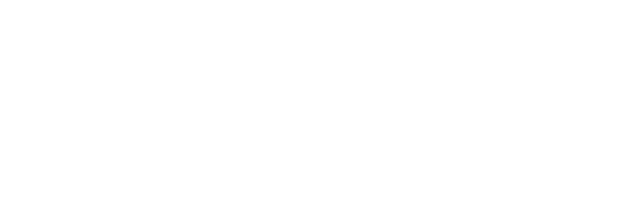
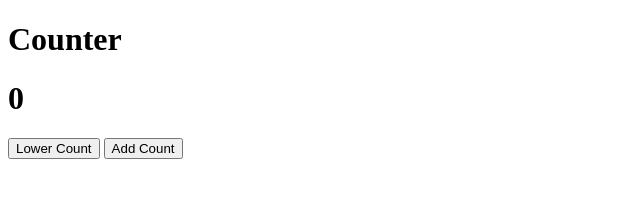
Before and after one commit to Tijanif/Counter, a plain HTML site: page index.html in a window 1280 px wide. Shown: the whole page, without its empty margins (0-640 px from the left). Drawn offline with Linux system fonts and the light colour scheme.

Commit message:
modified html

```diff
--- a/index.html
+++ b/index.html
@@ -8,7 +8,15 @@
  <link rel="stylesheet" href="main.css">
 </head>
 <body>
+ <div class="counter-box">
+  <h1>Counter</h1>
+  <h1 class="counter">0</h1>
+  <div id="btns">
+   <button type="button" class="btn" id="lowerCountBtn">Lower Count</button>
+   <button type="button" class="btn" id="addCountBtn">Add Count</button>
+  </div>
 
+ </div>
 
  <script src="main.js"></script>
 </body>
```
